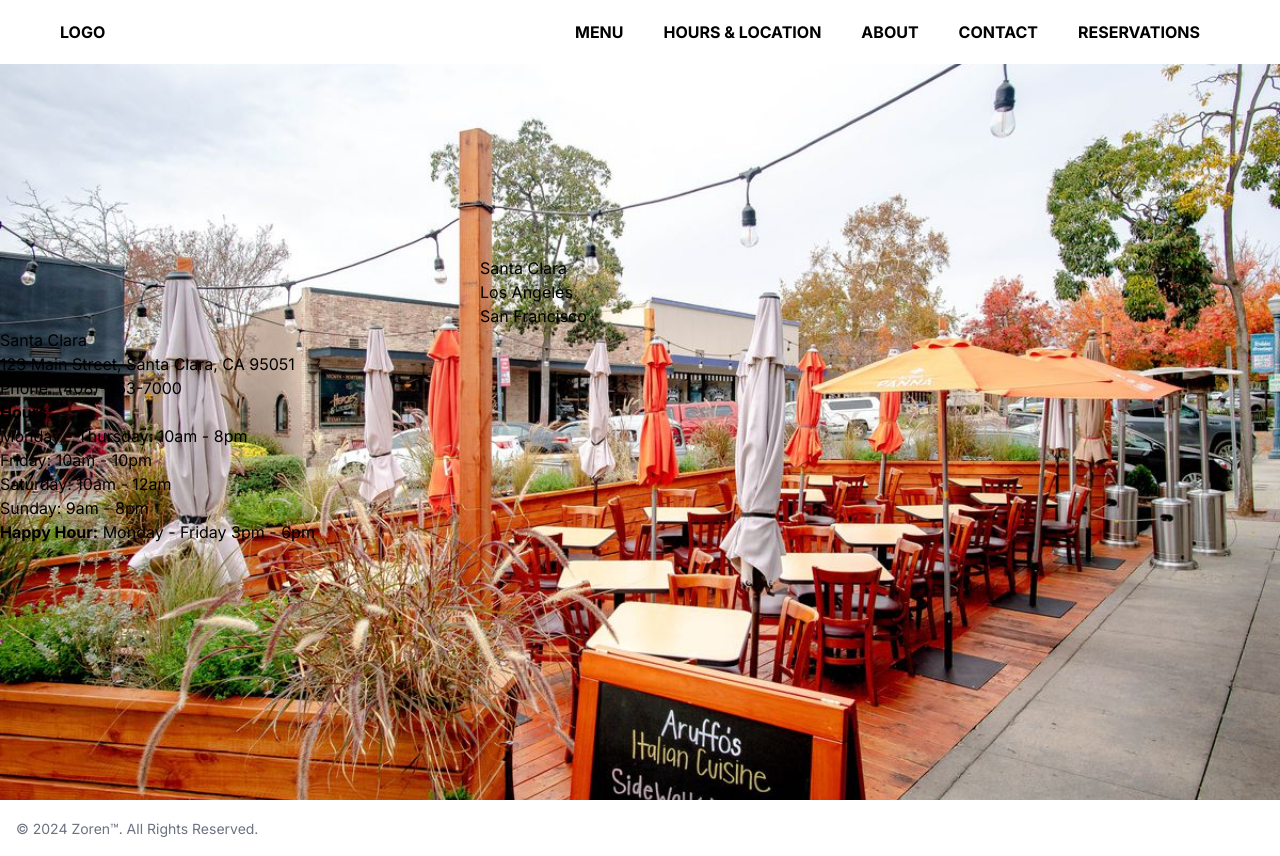
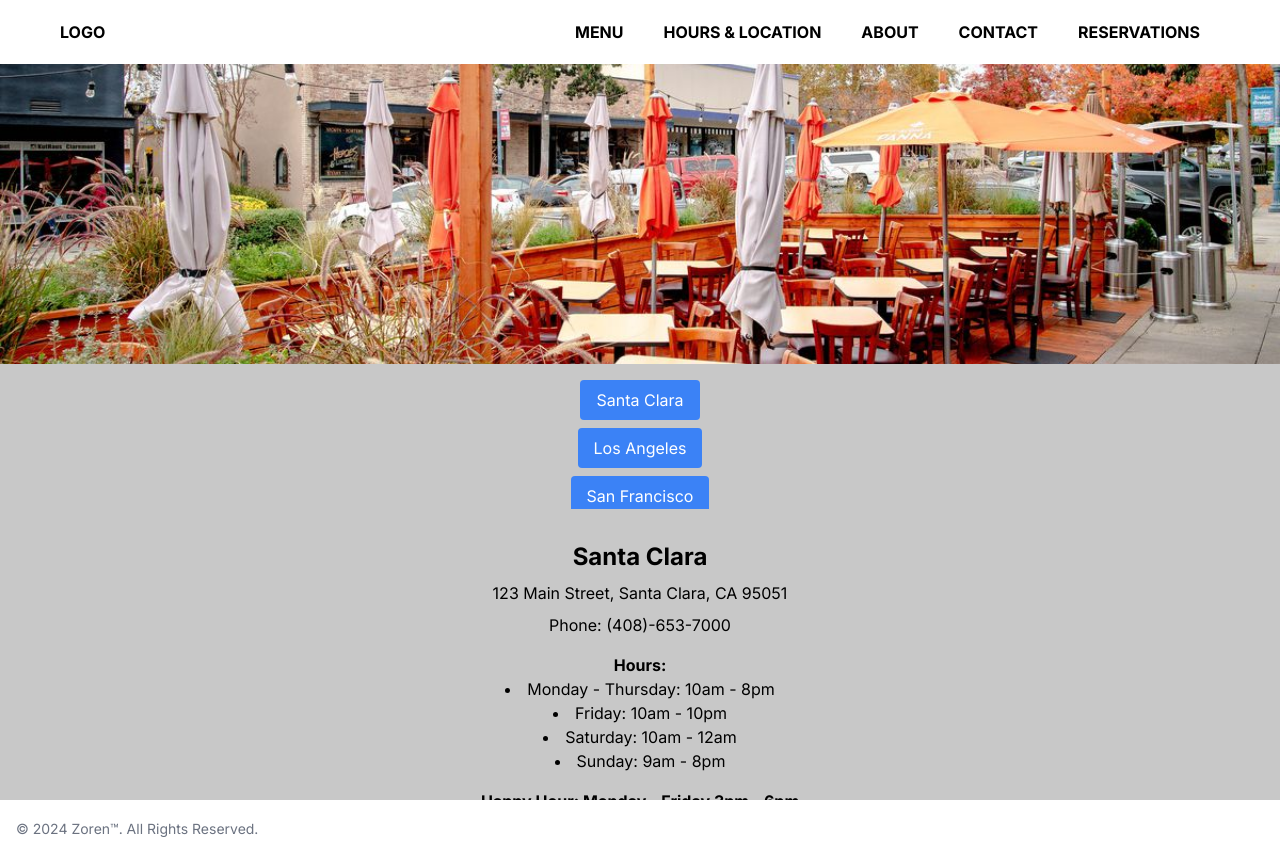
Before and after one commit to zorenal/KakuRestu, a Next.js app: page /location in a window 1280 px wide. Both pictures are taken after a click on the button "Santa Clara". Built offline with nearby package versions, Linux system fonts and the light colour scheme.

Commit message:
locations

```diff
--- a/src/app/components/Locations.tsx
+++ b/src/app/components/Locations.tsx
@@ -4,6 +4,7 @@
 import locationData from "@/../utils/locations.json";
 import { locationType } from "../../../utils/types";
 import Image from "next/image";
+
 export default function Locations() {
   const [selectedLocation, setSelectedLocation] = useState<string | null>(null);
 
@@ -14,36 +15,29 @@
   };
 
   return (
-
-    <section>
+    <section className="flex flex-col h-screen">
       {/* image */}
-        <div className="h-1/2 sm:h-1/2 overflow-y-hidden">
-          {selectedLocation && (
-            <div>
-              {locationInfo[selectedLocation].image && (
+      <div className="h-1/2 relative">
+        {selectedLocation && locationInfo[selectedLocation].image && (
           <Image
             src={locationInfo[selectedLocation].image}
             alt={`${selectedLocation} image`}
-                 fill
-                  objectFit="contain"
-                  className="-z-50 max-h-1/2"
+            layout="fill"
+            objectFit="cover"
+            className="z-0"
           />
         )}
       </div>
-          )}
-        </div>
 
-
-
-      <div className="h-screen flex flex-col justify-center items-center">
-
+      {/* content */}
+      <div className="flex flex-col flex-grow justify-between items-center">
         {/* buttons */}
-        <div className="w-1/4">
-          <ul>
+        <div className="w-1/4 mt-4">
+          <ul className="flex flex-col items-center">
             {Object.keys(locationInfo).map((loc) => (
-              <li key={loc}>
+              <li key={loc} className="mb-2">
                 <button
-                  className="justify"
+                  className="px-4 py-2 bg-blue-500 text-white rounded"
                   onClick={() => handleLocationClick(loc)}
                 >
                   {loc}
@@ -54,19 +48,14 @@
         </div>
 
         {/* info */}
-        <div className="w-screen ">
+        <div className="w-screen p-4 mt-4">
           {selectedLocation && (
-            <div>
-              <h2>{selectedLocation}</h2>
-
-              <p>{locationInfo[selectedLocation].address}</p>
-
-              <p>Phone: {locationInfo[selectedLocation].phone}</p>
-
-              <p>
-                <strong>Hours:</strong>
-              </p>
-              <ul>
+            <div className="text-center">
+              <h2 className="text-2xl font-bold">{selectedLocation}</h2>
+              <p className="mt-2">{locationInfo[selectedLocation].address}</p>
+              <p className="mt-2">Phone: {locationInfo[selectedLocation].phone}</p>
+              <p className="mt-4 font-bold">Hours:</p>
+              <ul className="list-disc list-inside">
                 {Object.entries(locationInfo[selectedLocation].hours).map(
                   ([day, time]) => (
                     <li key={day}>
@@ -75,11 +64,9 @@
                   )
                 )}
               </ul>
-
               {locationInfo[selectedLocation].happyHour && (
-                <p>
-                  <strong>Happy Hour:</strong>{" "}
-                  {locationInfo[selectedLocation].happyHour}
+                <p className="mt-4 font-bold">
+                  Happy Hour: {locationInfo[selectedLocation].happyHour}
                 </p>
               )}
             </div>
```
Lines whose indentation alone changed are shown as unchanged.
